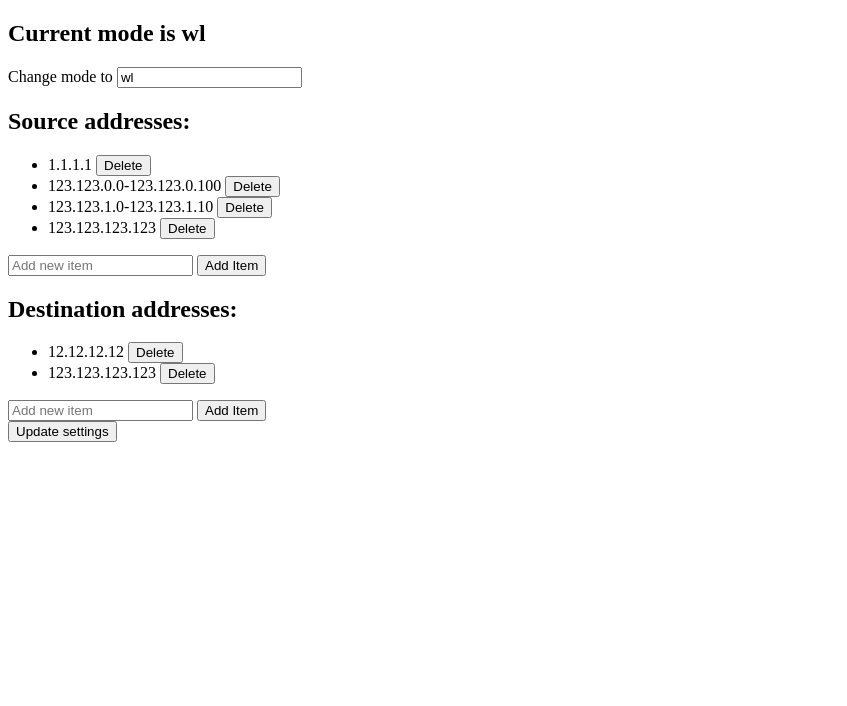
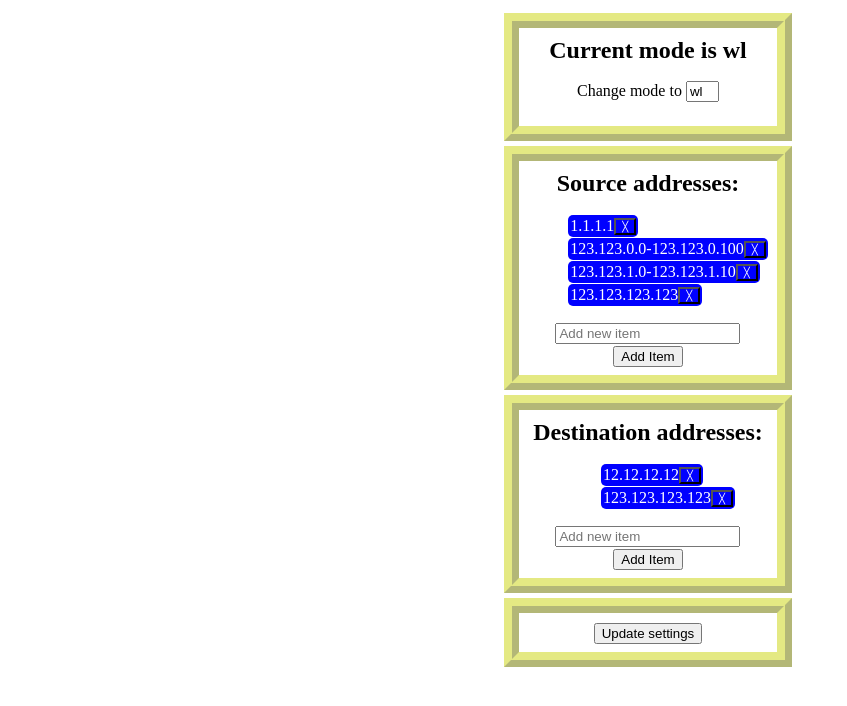
Before and after one commit to PetrKochetkov/Firewall-simulator, a Flask app: page /settings in a window 1280 px wide. Shown: the top 706 px of the page, without its empty margins (0-847 px from the left). Run offline with Flask 3, Linux system fonts and the light colour scheme.

Commit message:
Adds css and styles

```diff
--- /dev/null
+++ b/static/styles.css
@@ -0,0 +1,63 @@
+.main-container {
+ max-width: 80%;
+ width: fit-content;
+}
+
+body {
+ width: 100%;
+ display: flex;
+ flex-direction: column;
+ align-items: center;
+}
+
+ul > li {
+    padding: 2px;
+    margin: 1px;
+    display: flex;
+    flex-direction: row;
+    align-items: center;
+}
+
+.main-container > div {
+    padding: 8px;
+    margin: 5px;
+    border: 4mm ridge rgba(211, 220, 50, .6);
+    display: flex;
+    flex-direction: column;
+    align-items: start;
+}
+
+h2, div > button, div > input, ul, .mode_input {
+ align-self: center;
+}
+
+h2 {
+    margin: 1px;
+}
+
+li {
+    color: white;
+    background: blue;
+    border-radius: 5px;
+    padding: 5px;
+    width: fit-content;
+
+}
+
+li > button {
+    background: blue;
+    font-size: 10px;
+    color: white;
+}
+
+li > button:hover {
+    background: white;
+
+}
+div > button {
+    margin-top: 2px;
+}
+
+#myInput {
+    width: 25px;
+}
--- a/templates/input_page.html
+++ b/templates/input_page.html
@@ -3,8 +3,10 @@
 <head>
     <meta charset="UTF-8">
     <title>Input page</title>
+    <link href="{{ url_for('static', filename='styles.css') }}" rel="stylesheet">
 </head>
 <body>
+    <div class="main-container">
         <h1>Hello, User!</h1>
         <p>Let's try something, input your packet!</p>
         <form method="post">
@@ -14,5 +16,6 @@
             <input type="text" id="destination_address" name="destination_address"></p>
             <p><input type="submit" value="Submit"></p>
         </form>
+    </div>
 </body>
 </html>
--- a/templates/output_page.html
+++ b/templates/output_page.html
@@ -3,8 +3,10 @@
 <head>
     <meta charset="UTF-8">
     <title>Output page</title>
+    <link href="{{ url_for('static', filename='styles.css') }}" rel="stylesheet">
 </head>
 <body>
+    <div class="main-container">
         <h1>Hello, User!</h1>
         <p>Check it!</p>
         <p id="msg">{{message}}</p>
@@ -14,5 +16,6 @@
             setTimeout(() => {window.location.replace('/')}, 2000)
             }
         </script>
+   </div>
 </body>
 </html>
--- a/templates/settings.html
+++ b/templates/settings.html
@@ -6,12 +6,14 @@
     <meta http-equiv="X-UA-Compatible" content="IE=edge">
     <meta name="viewport" content="width=device-width, initial-scale=1.0">
     <title>FW Settings</title>
+    <link href="{{ url_for('static', filename='styles.css') }}" rel="stylesheet">
 </head>
 
 <body>
+    <div class="main-container">
         <div id="firewall_mode">
             <h2>Current mode is {{ mode }}</h2>
-        <p>Change mode to
+            <p class="mode_input">Change mode to
                 <input type="text" id="myInput" value="{{ mode }}">
             </p>
 
@@ -21,7 +23,7 @@
             <h2>Source addresses:</h2>
             <ul id="list1" class="list1">
                 {% for element in src_adds %}
-            <li><span>{{ element }}</span> <button onclick="deleteItem('list1', this)">Delete</button></li>
+                <li><span>{{ element }}</span> <button onclick="deleteItem('list1', this)">╳</button></li>
                 {% endfor %}
             </ul>
             <input type="text" id="newItem1" placeholder="Add new item">
@@ -31,7 +33,7 @@
             <h2>Destination addresses:</h2>
             <ul id="list2" class="list2">
                 {% for element in dst_adds %}
-            <li><span>{{ element }}</span> <button onclick="deleteItem('list2', this)">Delete</button></li>
+                <li><span>{{ element }}</span> <button onclick="deleteItem('list2', this)">╳</button></li>
                 {% endfor %}
             </ul>
             <input type="text" id="newItem2" placeholder="Add new item">
@@ -50,7 +52,7 @@
                 const span = document.createElement("span")
                 span.textContent = newItem;
                 li.appendChild(span)
-            li.innerHTML += ' <button onclick="deleteItem(\'' + listId + '\', this)">Delete</button>';
+                li.innerHTML += ' <button onclick="deleteItem(\'' + listId + '\', this)">╳</button>';
                 list.appendChild(li);
                 document.getElementById(inputId).value = '';
             }
@@ -98,7 +100,7 @@
             };
 
         </script>
-
+    </div>
 </body>
 
 </html>
```
Lines whose indentation alone changed are shown as unchanged.
